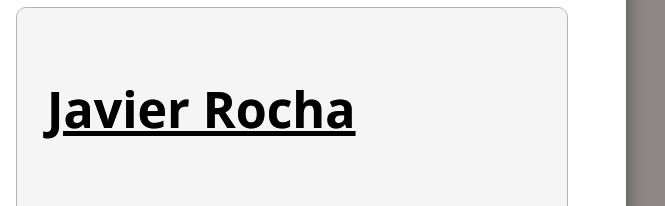
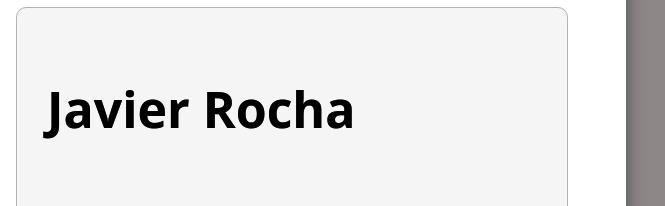
Before and after one commit to Xavirocha09/portfolio-test, a plain HTML site: page index.html in a window 1280 px wide. Shown: the part 194-400 px from the top of the page, 514-1179 px from the left. Drawn offline with Linux system fonts and the light colour scheme.

Commit message:
corrected

```diff
--- a/index.html
+++ b/index.html
@@ -31,7 +31,7 @@
                 <img class="avatar" src="images/jav.png">
 
                 <div id="intro-text">
-                    <h4 class="hi"><span class="span">Javier Rocha</span></h4>
+                    <h4 class="hi">Javier Rocha</h4>
 
                     <p class="text-pads" class="education">A <span class="span">Clinical Researcher Associate</span>
                         based in <span class="span">Montreal, Québec, Canada</span>, with a passion for clinical research and neuroscience. With a
```
